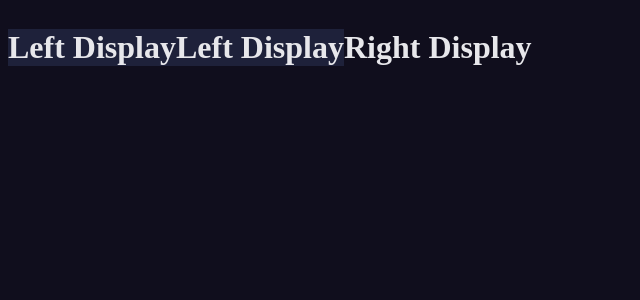
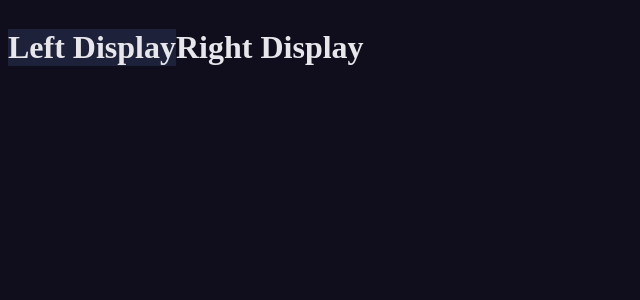
Before and after one commit to youhane/weather-app-challenge, a React (Create React App) app: page / in a window 1280 px wide. Shown: the top 300 px of the page, without its empty margins (0-640 px from the left). Built offline with nearby package versions, Linux system fonts and the light colour scheme.

Commit message:
[fix] fixed helmet

```diff
--- a/public/index.html
+++ b/public/index.html
@@ -10,34 +10,11 @@
       content="Web site created using create-react-app"
     />
     <link rel="apple-touch-icon" href="%PUBLIC_URL%/logo192.png" />
-    <!--
-      manifest.json provides metadata used when your web app is installed on a
-      user's mobile device or desktop. See https://developers.google.com/web/fundamentals/web-app-manifest/
-    -->
     <link rel="manifest" href="%PUBLIC_URL%/manifest.json" />
-    <!--
-      Notice the use of %PUBLIC_URL% in the tags above.
-      It will be replaced with the URL of the `public` folder during the build.
-      Only files inside the `public` folder can be referenced from the HTML.
-
-      Unlike "/favicon.ico" or "favicon.ico", "%PUBLIC_URL%/favicon.ico" will
-      work correctly both with client-side routing and a non-root public URL.
-      Learn how to configure a non-root public URL by running `npm run build`.
-    -->
-    <title>React App</title>
+    <title>Weather App</title>
   </head>
   <body>
     <noscript>You need to enable JavaScript to run this app.</noscript>
     <div id="root"></div>
-    <!--
-      This HTML file is a template.
-      If you open it directly in the browser, you will see an empty page.
-
-      You can add webfonts, meta tags, or analytics to this file.
-      The build step will place the bundled scripts into the <body> tag.
-
-      To begin the development, run `npm start` or `yarn start`.
-      To create a production bundle, use `npm run build` or `yarn build`.
-    -->
   </body>
 </html>
--- a/src/Components/LeftDisplay/LeftDisplay.tsx
+++ b/src/Components/LeftDisplay/LeftDisplay.tsx
@@ -6,7 +6,6 @@ export default function LeftDisplay() {
   return (
     <div>
         <Heading>Left Display</Heading>
-        <Heading>Left Display</Heading>
     </div>
   )
 }
--- a/src/Components/RightDisplay/RightDisplay.tsx
+++ b/src/Components/RightDisplay/RightDisplay.tsx
@@ -3,6 +3,8 @@ import { Heading } from './RigthDisplay.style'
 
 export default function RightDisplay() {
   return (
-    <div><Heading>Right Display</Heading></div>
+    <div>
+      <Heading>Right Display</Heading>
+    </div>
   )
 }
```
